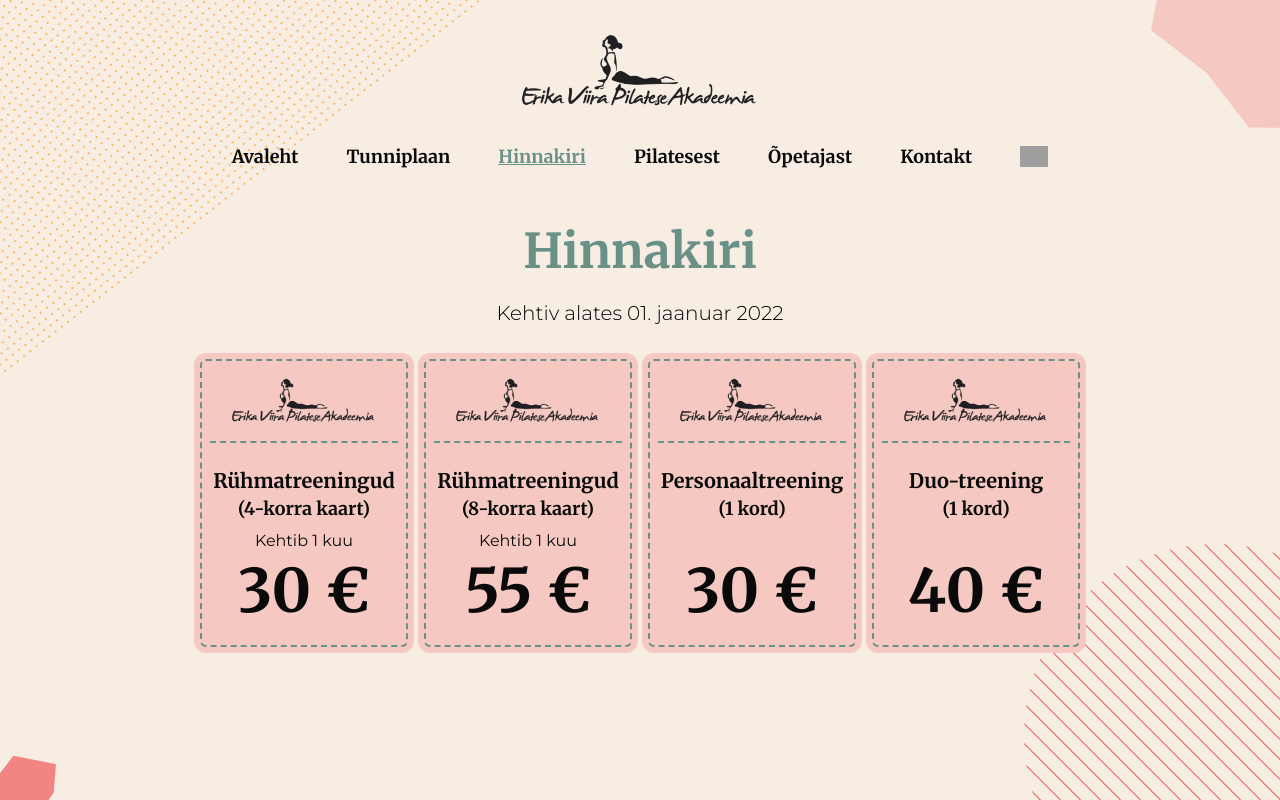
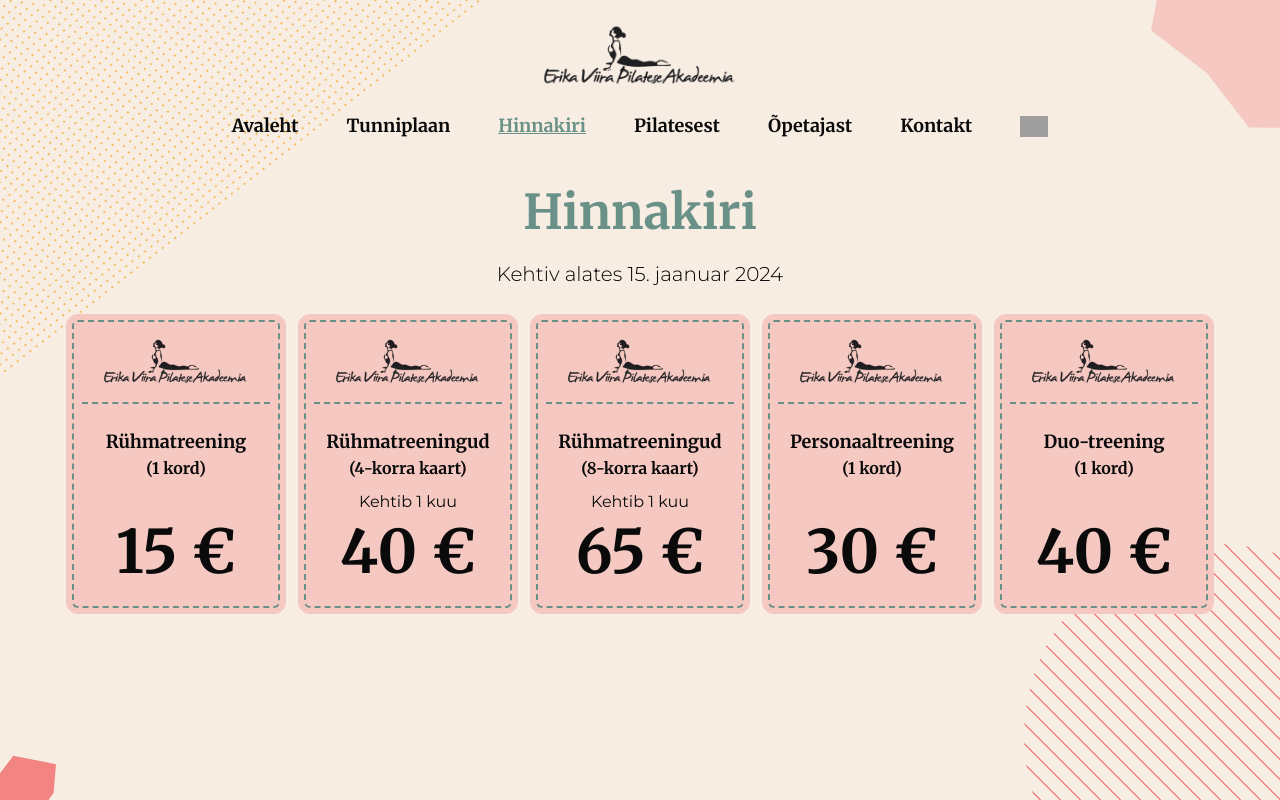
Before and after one commit to mikkvillem/evpa-homepage, a Next.js app: page /hinnakiri in a window 1280 px wide. Built offline with nearby package versions, Linux system fonts and the light colour scheme; grey boxes are pictures that could not be loaded.

Commit message:
data + pricing layout changes

```diff
--- a/app/hinnakiri/page.tsx
+++ b/app/hinnakiri/page.tsx
@@ -6,7 +6,7 @@
 import H1 from '@/components/typography/H1';
 
 const pricingTitle = 'Hinnakiri';
-const pricingSubtitle = 'Kehtiv alates 01. jaanuar 2022';
+const pricingSubtitle = 'Kehtiv alates 15. jaanuar 2024';
 
 const PriceCard = ({ product }: { product: Product }) => {
   const { id, name, price, info, quantity } = product;
@@ -35,8 +35,8 @@
         </div>
       </div>
       <div className="flex flex-col justify-between flex-1 py-6">
-        <h2 className="relative text-xl font-merriweather-bold">{name}</h2>
-        <h3 className="relative mb-auto text-lg font-merriweather-bold">{quantity}</h3>
+        <h2 className="relative text-lg font-merriweather-bold">{name}</h2>
+        <h3 className="relative mb-auto font-merriweather-bold">{quantity}</h3>
         {info.length > 0 &&
           info.map((bullet, index) => (
             <p
@@ -46,7 +46,9 @@
               {bullet}
             </p>
           ))}
-        <h3 className="relative text-6xl font-bold font-merriweather-bold">{priceString}</h3>
+        <h3 className="relative text-5xl md:text-6xl font-bold font-merriweather-bold">
+          {priceString}
+        </h3>
       </div>
     </div>
   );
@@ -61,7 +63,7 @@
       <p className="max-w-2xl text-lg font-light text-center text-black sm:mt-2 md:mt-4 font-montserrat md:text-xl">
         {pricingSubtitle}
       </p>
-      <div className="flex flex-wrap justify-center w-full gap-4 mt-8">
+      <div className="flex flex-wrap justify-center w-full gap-4 sm:gap-6 mt-8">
         {products.map((product) => (
           <PriceCard
             key={product.id}
--- a/app/hinnakiri/pricing.json
+++ b/app/hinnakiri/pricing.json
@@ -1,15 +1,22 @@
 {
   "products": [
     {
+      "id": "group-1x",
+      "price": 15,
+      "name": "Rühmatreening",
+      "quantity": "(1 kord)",
+      "info": []
+    },
+    {
       "id": "group-4x",
-      "price": 30,
+      "price": 40,
       "name": "Rühmatreeningud",
       "quantity": "(4-korra kaart)",
       "info": ["Kehtib 1 kuu"]
     },
     {
       "id": "group-8x",
-      "price": 55,
+      "price": 65,
       "name": "Rühmatreeningud",
       "quantity": "(8-korra kaart)",
       "info": ["Kehtib 1 kuu"]
--- a/app/layout.tsx
+++ b/app/layout.tsx
@@ -89,7 +89,7 @@
       >
         <div className="h-full p-4">
           <Header />
-          <main className="relative flex flex-col items-start w-full min-h-full mx-auto mb-6 md:max-w-4xl lg:max-w-5xl md:items-center">
+          <main className="relative flex flex-col items-start w-full min-h-full mx-auto mb-6 md:max-w-4xl lg:max-w-6xl md:items-center">
             {children}
           </main>
         </div>
--- a/app/opetajast/page.tsx
+++ b/app/opetajast/page.tsx
@@ -26,6 +26,11 @@
     },
   ],
   education: [
+    {
+      start: 2023,
+      end: undefined,
+      description: 'Bret Miller (Rootsi) "Going Deeper into the Richness of Pilates"',
+    },
     {
       start: 2017,
       end: undefined,
--- a/components/layout/nav/Header.tsx
+++ b/components/layout/nav/Header.tsx
@@ -25,7 +25,7 @@
   return (
     <header className="relative space-y-4">
       <div className="w-full flex justify-between sm:justify-center items-center relative ">
-        <div className="md:mt-4 w-48 md:w-64">
+        <div className="md:mt-2 w-48 md:w-52">
           <Link href="/">
             <Image
               src={PilatesLogoTransparent}
@@ -43,7 +43,7 @@
         </div>
       </div>
       {/* Desktop nav */}
-      <div className="hidden md:pt-4 md:flex md:flex-row md:justify-center md:items-center md:gap-12">
+      <div className="hidden md:pt-2 md:flex md:flex-row md:justify-center md:items-center md:gap-12">
         {Object.entries(navMap).map(([name, link]) => {
           return (
             <Link
--- a/components/typography/H1.tsx
+++ b/components/typography/H1.tsx
@@ -10,7 +10,7 @@
   return (
     <div
       className={cn(
-        'mt-10 sm:mt-8 md:mt-14 mb-2',
+        'mt-10 sm:mt-8 md:mt-12 mb-2',
         'font-merriweather-bold text-center text-pallette-green text-2xl sm:text-3xl md:text-5xl',
         props.className
       )}
```
Also changed, not shown: app/tunniplaan/tunniplaan.json (+18 -4 lines).
